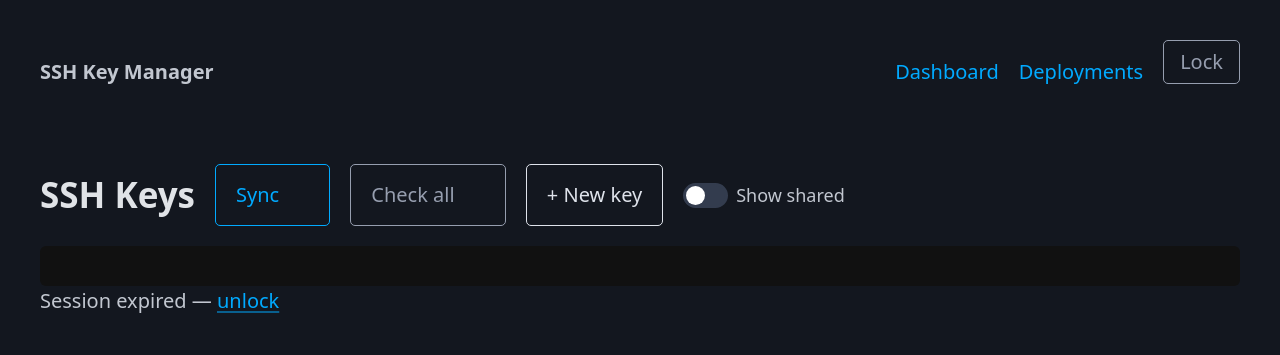
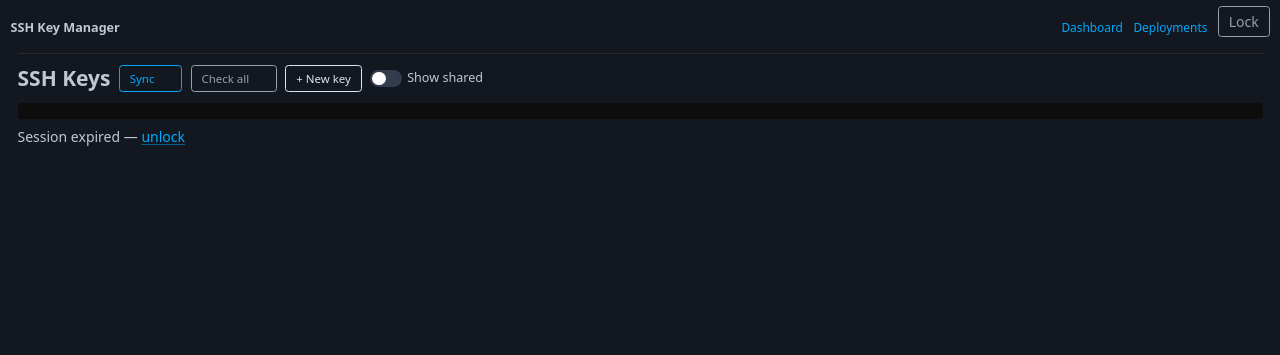
Before and after one commit to Klick3R-1/sshwarden, a FastAPI app: template src/sshkey_ui/templates/index.html in a window 1280 px wide. Shown: the top 355 px of the page. Run offline with FastAPI, Linux system fonts and the light colour scheme; the template is opened without the code that fills it, so the values that code supplies are empty; some libraries are stand-ins or nearby versions.

Commit message:
UI improvements, alias::user format, perf caching, migrate fixes
- Switch host alias separator to :: (alias::user), filesystem uses __
- Compact desktop layout: full-width container, tighter table/nav/badges
- ANSI-style username color coding via deterministic HSL hash filter
- Fix bw edit/create item: base64-encode JSON before passing to CLI
- Update Bitwarden item name to alias::user on migration
- Fix migrated detection: only true when alias custom field present
- Never drop nameless items: fall back to bw_<fingerprint> alias
- Add shared vault filter toggle (hidden by default)
- Simple keys (no hostname) get -- deployed badge, no migrate nudge
- In-process TTL cache: items 30s, session status 60s
- Invalidate cache on sync/migrate/create

Assisted-by: Claude:claude-sonnet-4-6

```diff
--- a/src/sshkey_ui/bitwarden.py
+++ b/src/sshkey_ui/bitwarden.py
@@ -2,9 +2,11 @@
 
 from __future__ import annotations
 
+import base64
 import json
 import os
 import subprocess
+import time
 from dataclasses import dataclass, field
 from datetime import datetime, timezone
 from pathlib import Path
@@ -12,6 +14,22 @@ from pathlib import Path
 BW_BIN = "/usr/local/bin/bw"
 SESSION_FILE = Path.home() / ".config" / "sshkey-ui" / "session.json"
 SESSION_MAX_DAYS = 30
+
+# ---------------------------------------------------------------------------
+# In-process TTL caches
+# ---------------------------------------------------------------------------
+_ITEMS_TTL  = 30   # seconds — full vault list
+_STATUS_TTL = 60   # seconds — is_unlocked check
+
+_items_cache:  tuple[float, list] | None = None
+_status_cache: tuple[float, bool] | None = None
+
+
+def invalidate_cache() -> None:
+    """Call after any write operation (sync, migrate, create)."""
+    global _items_cache, _status_cache
+    _items_cache  = None
+    _status_cache = None
 
 # Bitwarden SSH key item type
 BW_TYPE_SSH_KEY = 5
@@ -77,19 +95,20 @@ def lock(session: str) -> None:
 
 def is_unlocked(session: str | None) -> bool:
     """Return True if the session token is valid and vault is unlocked."""
+    global _status_cache
     if not session:
         return False
+    now = time.monotonic()
+    if _status_cache and (now - _status_cache[0]) < _STATUS_TTL:
+        return _status_cache[1]
     result = subprocess.run(
         [BW_BIN, "status", "--session", session],
         capture_output=True,
         text=True,
     )
-    if result.returncode != 0:
-        return False
-    try:
-        return json.loads(result.stdout).get("status") == "unlocked"
-    except Exception:
-        return False
+    ok = result.returncode == 0 and json.loads(result.stdout).get("status") == "unlocked"
+    _status_cache = (now, ok)
+    return ok
 
 
 # ---------------------------------------------------------------------------
@@ -128,11 +147,12 @@ class SSHKeyItem:
     @property
     def host_alias(self) -> str:
         """SSH config Host value."""
-        return f"{self.alias}_{self.user}" if self.user else self.alias
+        return f"{self.alias}::{self.user}" if self.user else self.alias
 
     @property
     def pub_filename(self) -> str:
-        return f"{self.host_alias}.pub"
+        """Filesystem-safe filename — :: becomes __ on disk."""
+        return f"{self.host_alias.replace('::', '__')}.pub"
 
     @property
     def age_days(self) -> int | None:
@@ -184,8 +204,13 @@ def _bw(*args: str, session: str) -> str:
     return result.stdout.strip()
 
 
-def list_ssh_items(session: str) -> list[SSHKeyItem]:
+def list_ssh_items(session: str, *, force: bool = False) -> list[SSHKeyItem]:
     """Return all SSH key items (type 5) from the vault."""
+    global _items_cache
+    now = time.monotonic()
+    if not force and _items_cache and (now - _items_cache[0]) < _ITEMS_TTL:
+        return _items_cache[1]
+
     from sshkey_ui.parser import parse_item_name
 
     raw = _bw("list", "items", "--nointeraction", session=session)
@@ -244,6 +269,7 @@ def list_ssh_items(session: str) -> list[SSHKeyItem]:
             migrated=migrated,
             organization_id=org_id,
         ))
+    _items_cache = (time.monotonic(), items)
     return items
 
 
@@ -290,11 +316,10 @@ def create_ssh_item(
         },
         "fields": fields,
     }
-    encoded = _bw("encode", session=session)  # not needed; use stdin approach
-    # bw create item reads JSON from stdin
+    encoded = base64.b64encode(json.dumps(payload).encode()).decode()
     result = subprocess.run(
         [BW_BIN, "create", "item", "--session", session],
-        input=json.dumps(payload),
+        input=encoded,
         capture_output=True,
         text=True,
     )
@@ -325,10 +350,12 @@ def migrate_item(
         {"name": "port",     "value": port,     "type": 0},
     ]
     obj["fields"] = existing
+    obj["name"] = f"{alias}::{user}" if user else alias
 
+    encoded = base64.b64encode(json.dumps(obj).encode()).decode()
     result = subprocess.run(
         [BW_BIN, "edit", "item", item_id, "--session", session],
-        input=json.dumps(obj),
+        input=encoded,
         capture_output=True,
         text=True,
     )
--- a/src/sshkey_ui/main.py
+++ b/src/sshkey_ui/main.py
@@ -18,11 +18,17 @@ from sshkey_ui import deployment as dep
 from sshkey_ui.sync import run_sync
 
 TEMPLATES_DIR = Path(__file__).parent / "templates"
+def _user_color(user: str) -> str:
+    """Deterministic HSL color from username — same user always same color."""
+    hue = sum(ord(c) * (i + 1) for i, c in enumerate(user)) % 360
+    return f"hsl({hue}, 60%, 62%)"
+
 _jinja_env = Environment(
     loader=FileSystemLoader(str(TEMPLATES_DIR)),
     autoescape=select_autoescape(["html"]),
     cache_size=0,  # workaround for Jinja2 LRU cache bug on Python 3.14
 )
+_jinja_env.filters["user_color"] = _user_color
 templates = Jinja2Templates(env=_jinja_env)
 
 app = FastAPI(title="sshkey-ui")
@@ -132,6 +138,7 @@ async def do_sync(request: Request):
     if not session or not bw.is_unlocked(session):
         return _redirect_unlock()
 
+    bw.invalidate_cache()
     lines: list[str] = []
     try:
         for line in run_sync(session, clean=True):
@@ -226,6 +233,7 @@ async def migrate_item(
 
     try:
         bw.migrate_item(item_id, alias=alias, user=user, hostname=hostname, port=port, session=session)
+        bw.invalidate_cache()
     except bw.BWError as e:
         return HTMLResponse(f'<span class="error">{e}</span>')
 
@@ -305,7 +313,7 @@ async def create_key(
             if pub.exists():
                 pub.unlink()
 
-        # sync to write the new .pub file
+        bw.invalidate_cache()
         for _ in run_sync(session):
             pass
 
--- a/src/sshkey_ui/sync.py
+++ b/src/sshkey_ui/sync.py
@@ -20,7 +20,7 @@ LOCAL_CONF = Path.home() / ".ssh" / "config.d" / "bwpub.local.conf"
 
 def _sanitize(s: str) -> str:
     import re
-    return re.sub(r"[^A-Za-z0-9._-]+", "_", s)
+    return re.sub(r"[^A-Za-z0-9._:-]+", "_", s)
 
 
 def _pub_path(item: SSHKeyItem) -> Path:
--- a/src/sshkey_ui/templates/base.html
+++ b/src/sshkey_ui/templates/base.html
@@ -7,29 +7,59 @@
   <link rel="stylesheet" href="https://cdn.jsdelivr.net/npm/@picocss/pico@2/css/pico.min.css">
   <script src="https://unpkg.com/htmx.org@2.0.4/dist/htmx.min.js"></script>
   <style>
-    nav { margin-bottom: 2rem; }
-    .badge { display: inline-block; padding: .15em .5em; border-radius: 4px; font-size: .8em; font-weight: 600; }
+    /* ── layout ── */
+    :root { --pico-spacing: .75rem; --pico-font-size: 14px; }
+    body { padding: 0; }
+    /* full-width override for pico's .container */
+    .container { max-width: 100% !important; padding-inline: 1.25rem; }
+
+    /* ── nav ── */
+    nav { padding-block: .4rem; margin-bottom: .75rem; border-bottom: 1px solid #2a2a2a; }
+    nav ul { margin: 0; gap: .75rem; }
+    nav li { padding: 0; }
+    nav a  { font-size: .85rem; }
+    nav strong { font-size: .9rem; }
+
+    /* ── buttons ── */
+    button, [role="button"] { --pico-form-element-spacing-vertical: .3rem; --pico-form-element-spacing-horizontal: .7rem; font-size: .82rem; }
+
+    /* ── table ── */
+    table { font-size: .82rem; }
+    thead th { font-size: .75rem; text-transform: uppercase; letter-spacing: .04em; color: #888; padding-block: .35rem; white-space: nowrap; }
+    td { padding-block: .35rem; padding-inline: .6rem; vertical-align: middle; white-space: nowrap; }
+    th { padding-inline: .6rem; }
+    figure { margin: 0; overflow-x: auto; }
+
+    /* ── badges ── */
+    .badge { display: inline-block; padding: .1em .45em; border-radius: 3px; font-size: .72rem; font-weight: 700; letter-spacing: .02em; }
     .badge-ok      { background: #1a7a3a; color: #d4f7e0; }
     .badge-warn    { background: #7a5a1a; color: #f7e8d4; }
     .badge-danger  { background: #7a1a1a; color: #f7d4d4; }
-    .badge-unknown { background: #444; color: #ccc; }
+    .badge-unknown { background: #333; color: #999; }
     .badge-yes     { background: #1a4a7a; color: #d4e8f7; }
-    .badge-no      { background: #555; color: #aaa; }
+    .badge-no      { background: #2a2a2a; color: #666; }
     .badge-missing { background: #7a1a1a; color: #f7d4d4; }
-    .badge-migrate { background: #5a3a7a; color: #e8d4f7; }
-    kbd  { font-size: .85em; }
-    #sync-log { white-space: pre-wrap; font-family: monospace; font-size: .85em;
-                background: #111; padding: 1rem; border-radius: 6px; max-height: 300px; overflow-y: auto; }
-    .htmx-indicator { opacity: 0; transition: opacity 200ms; }
-    .htmx-request .htmx-indicator { opacity: 1; }
+    .badge-migrate { background: #3a2a5a; color: #c8b8e8; }
+
+    /* ── misc ── */
+    kbd { font-size: .8rem; padding: .1em .35em; }
+    #sync-log { white-space: pre-wrap; font-family: monospace; font-size: .78rem;
+                background: #0d0d0d; padding: .6rem .8rem; border-radius: 4px;
+                max-height: 220px; overflow-y: auto; margin-bottom: .5rem; }
+    .htmx-indicator { opacity: 0; transition: opacity 150ms; }
+    .htmx-request .htmx-indicator,
     .htmx-request.htmx-indicator  { opacity: 1; }
-    table { font-size: .88em; }
-    th, td { vertical-align: middle; }
-    .pw-cell { display: flex; align-items: center; gap: .4rem; }
+    .pw-cell { display: flex; align-items: center; gap: .3rem; }
+    summary { font-size: .78rem; cursor: pointer; list-style: none; color: #888; }
+    summary:hover { color: #ccc; }
+    details[open] summary { color: #ccc; }
+    details form { margin-top: .4rem; }
+    details input { padding: .2rem .4rem; font-size: .78rem; height: auto; }
+    details .grid { gap: .3rem; margin-bottom: .3rem; }
   </style>
 </head>
 <body>
-  <main class="container">
+  <div class="container">
     <nav>
       <ul>
         <li><strong>SSH Key Manager</strong></li>
@@ -39,12 +69,12 @@
         <li><a href="/manifest">Deployments</a></li>
         <li>
           <form method="post" action="/lock" style="margin:0">
-            <button type="submit" class="outline secondary" style="padding:.3rem .8rem">Lock</button>
+            <button type="submit" class="outline secondary">Lock</button>
           </form>
         </li>
       </ul>
     </nav>
     {% block content %}{% endblock %}
-  </main>
+  </div>
 </body>
 </html>
--- a/src/sshkey_ui/templates/index.html
+++ b/src/sshkey_ui/templates/index.html
@@ -2,8 +2,8 @@
 {% block title %}Dashboard — SSH Key Manager{% endblock %}
 {% block content %}
 
-<div style="display:flex; align-items:center; gap:1rem; margin-bottom:1rem; flex-wrap:wrap">
-  <h2 style="margin:0">SSH Keys</h2>
+<div style="display:flex; align-items:center; gap:.6rem; margin-bottom:.75rem; flex-wrap:wrap">
+  <h3 style="margin:0">SSH Keys</h3>
   <button hx-post="/sync"
           hx-target="#sync-log"
           hx-swap="innerHTML"
--- a/src/sshkey_ui/templates/partials/key_row.html
+++ b/src/sshkey_ui/templates/partials/key_row.html
@@ -1,6 +1,6 @@
 <tr id="row-{{ item.id }}">
   <td>
-    <kbd>{{ item.alias }}</kbd>
+    <kbd>{{ item.alias }}{% if item.user %}<span style="opacity:.45">::</span><span style="color:{{ item.user | user_color }}">{{ item.user }}</span>{% endif %}</kbd>
     {% if not item.name %}
     <span class="badge badge-danger" title="No name set in Bitwarden — give this item a name">nameless</span>
     {% endif %}
```
